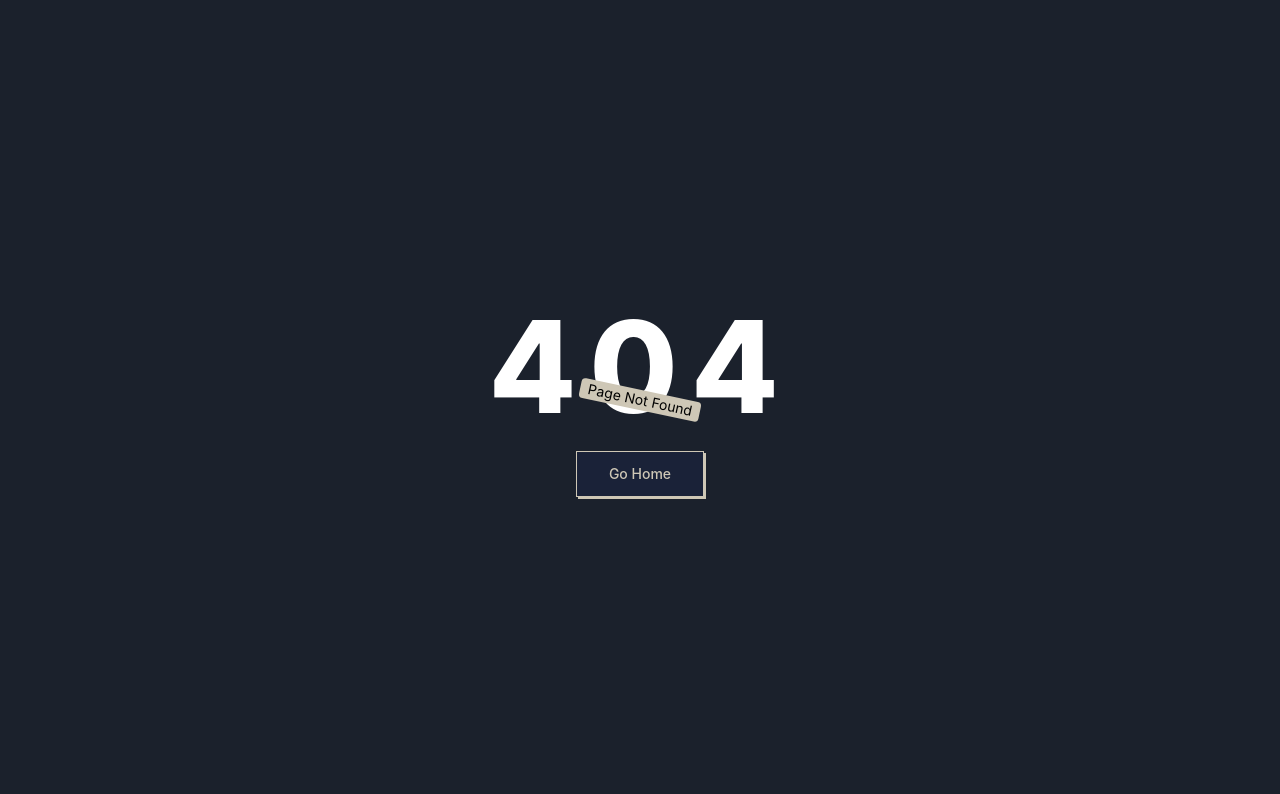
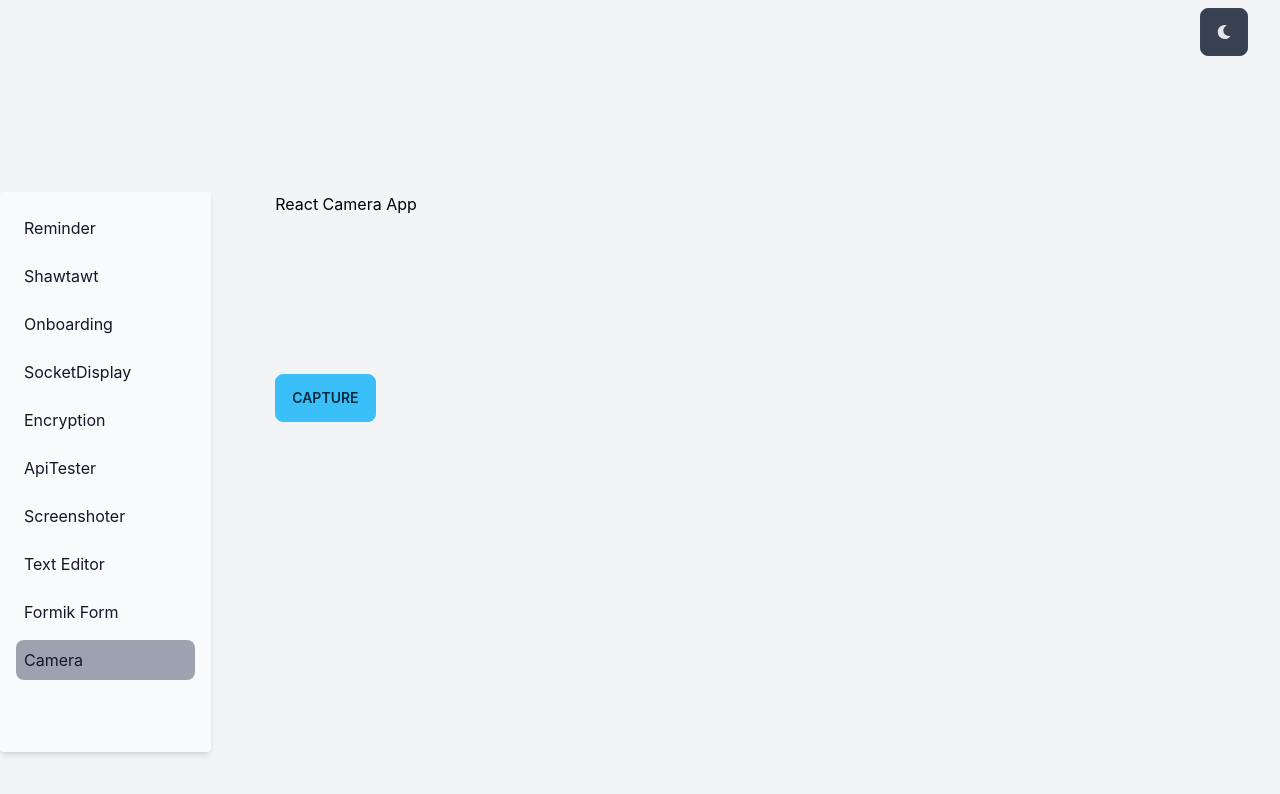
Before and after one commit to briankarlsayen/prototype-fe, a React (Vite) app: page /camera in a window 1280 px wide. Before the commit this address had no page. Shown: the top 794 px of the page. Built offline with nearby package versions, Linux system fonts and the light colour scheme; no server answers.

Commit message:
camera page

```diff
--- a/src/App.tsx
+++ b/src/App.tsx
@@ -1,10 +1,10 @@
-import { Outlet, Link } from 'react-router-dom';
-import { useLocation } from 'react-router-dom';
-import { FaBars, FaTools } from 'react-icons/fa';
-import { useState, useEffect } from 'react';
-import Home from './components/Home';
-import useColorMode from './components/hooks/useColorMode';
-import { FaSun, FaMoon } from 'react-icons/fa';
+import { Outlet, Link } from "react-router-dom";
+import { useLocation } from "react-router-dom";
+import { FaBars, FaTools } from "react-icons/fa";
+import { useState, useEffect } from "react";
+import Home from "./components/Home";
+import useColorMode from "./components/hooks/useColorMode";
+import { FaSun, FaMoon } from "react-icons/fa";
 
 interface IProps extends SidebarProps {
   // title: string;
@@ -34,7 +34,7 @@ const SidebarItem = ({
   return (
     <li
       className={
-        loc === route ? 'dark:bg-gray-500 rounded-lg w-full bg-gray-400' : ''
+        loc === route ? "dark:bg-gray-500 rounded-lg w-full bg-gray-400" : ""
       }
     >
       <Link
@@ -47,11 +47,11 @@ const SidebarItem = ({
       >
         <p
           data-tip={description}
-          className='tooltip flex items-center p-2 text-base font-normal text-gray-900 rounded-lg dark:text-white hover:bg-gray-400 dark:hover:bg-gray-500 cursor-pointer'
+          className="tooltip flex items-center p-2 text-base font-normal text-gray-900 rounded-lg dark:text-white hover:bg-gray-400 dark:hover:bg-gray-500 cursor-pointer"
         >
           {title}
           {ongoing && (
-            <span className='pl-2 text-red-400'>
+            <span className="pl-2 text-red-400">
               <FaTools />
             </span>
           )}
@@ -84,50 +84,55 @@ function App() {
     //   description: "verify email address and send email",
     // },
     {
-      title: 'Reminder',
-      route: '/reminders',
-      description: 'to be cont.',
+      title: "Reminder",
+      route: "/reminders",
+      description: "to be cont.",
     },
     {
-      title: 'Shawtawt',
-      route: '/shawtawt',
-      description: 'show messages based on timestamp',
+      title: "Shawtawt",
+      route: "/shawtawt",
+      description: "show messages based on timestamp",
     },
 
     {
-      title: 'Onboarding',
-      route: '/onboarding',
-      description: 'multi step form',
+      title: "Onboarding",
+      route: "/onboarding",
+      description: "multi step form",
     },
     {
-      title: 'SocketDisplay',
-      route: '/socketdisplay',
-      description: 'socket displaying',
+      title: "SocketDisplay",
+      route: "/socketdisplay",
+      description: "socket displaying",
     },
     {
-      title: 'Encryption',
-      route: '/encryption',
-      description: 'encrypt text',
+      title: "Encryption",
+      route: "/encryption",
+      description: "encrypt text",
     },
     {
-      title: 'ApiTester',
-      route: '/api-tester',
-      description: 'test api routes',
+      title: "ApiTester",
+      route: "/api-tester",
+      description: "test api routes",
     },
     {
-      title: 'Screenshoter',
-      route: '/screenshoter',
-      description: 'screen a website',
+      title: "Screenshoter",
+      route: "/screenshoter",
+      description: "screen a website",
     },
     {
-      title: 'Text Editor',
-      route: '/text-editor',
-      description: 'write text using Editor.js',
+      title: "Text Editor",
+      route: "/text-editor",
+      description: "write text using Editor.js",
     },
     {
-      title: 'Formik Form',
-      route: '/formik-form',
-      description: 'form using formik, yup, and MUI v5',
+      title: "Formik Form",
+      route: "/formik-form",
+      description: "form using formik, yup, and MUI v5",
+    },
+    {
+      title: "Camera",
+      route: "/camera",
+      description: "camera for mobile and desktop use",
     },
   ];
 
@@ -141,35 +146,35 @@ function App() {
 
   useEffect(() => {
     checkWinWidth();
-    window.addEventListener('resize', checkWinWidth);
+    window.addEventListener("resize", checkWinWidth);
     return () => {
-      window.removeEventListener('resize', checkWinWidth);
+      window.removeEventListener("resize", checkWinWidth);
     };
   }, []);
   return (
-    <div className='min-h-screen h-full relative dark:bg-gray-700 bg-gray-100 overflow-x-hidden'>
-      <div className='pb-32 items-center flex w-full'>
+    <div className="min-h-screen h-full relative dark:bg-gray-700 bg-gray-100 overflow-x-hidden">
+      <div className="pb-32 items-center flex w-full">
         <FaBars
           onClick={() => setModalShow(!modalShow)}
-          className='w-10 h-10 p-2 cursor-pointer flex md:hidden'
+          className="w-10 h-10 p-2 cursor-pointer flex md:hidden"
         />
-        <div className='flex-1'></div>
+        <div className="flex-1"></div>
 
         <button
-          onClick={() => setColorMode(colorMode === 'light' ? 'dark' : 'light')}
-          className='custom-btn-bg flex-row-reverse float-right m-2 mr-8'
+          onClick={() => setColorMode(colorMode === "light" ? "dark" : "light")}
+          className="custom-btn-bg flex-row-reverse float-right m-2 mr-8"
         >
-          {colorMode === 'light' ? <FaSun /> : <FaMoon />}
+          {colorMode === "light" ? <FaSun /> : <FaMoon />}
         </button>
       </div>
 
       <div
-        className='h-full min-h-[calc(100vh-12rem)] flex min-w-[calc(100vw-8rem)] transition-all duration-500 w-screen'
-        aria-label='Sidebar'
+        className="h-full min-h-[calc(100vh-12rem)] flex min-w-[calc(100vw-8rem)] transition-all duration-500 w-screen"
+        aria-label="Sidebar"
       >
         {modalShow ? (
-          <div className='absolute md:relative top-10 md:top-0 px-4 py-4 rounded w-full bg-gray-50 dark:bg-gray-800 md:w-[16rem] md:h-[70vh] shadow-md z-50'>
-            <ul className='space-y-2 '>
+          <div className="absolute md:relative top-10 md:top-0 px-4 py-4 rounded w-full bg-gray-50 dark:bg-gray-800 md:w-[16rem] md:h-[70vh] shadow-md z-50">
+            <ul className="space-y-2 ">
               {sideBarItems?.map((item) => {
                 return (
                   <SidebarItem
@@ -186,9 +191,9 @@ function App() {
             </ul>
           </div>
         ) : null}
-        {window.innerWidth >= breakPoint ? <div className='p-4'></div> : null}
-        <div id='content' className='w-full px-8 mb-8'>
-          {location.pathname === '/' ? <Home /> : <Outlet />}
+        {window.innerWidth >= breakPoint ? <div className="p-4"></div> : null}
+        <div id="content" className="w-full px-8 mb-8">
+          {location.pathname === "/" ? <Home /> : <Outlet />}
         </div>
       </div>
     </div>
--- /dev/null
+++ b/src/components/pages/Camera/index.old.tsx
@@ -0,0 +1,48 @@
+import React, { SVGProps, useEffect, useRef, useState } from "react";
+
+function Camera() {
+  const [image, setImage] = useState(null);
+  const videoRef = useRef(null);
+  const canvasRef = useRef(null);
+
+  useEffect(() => {
+    navigator.mediaDevices
+      .getUserMedia({ video: { width: 300, height: 300 } })
+      .then((stream) => (videoRef.current.srcObject = stream))
+      .catch((error) => console.log("error", error));
+  }, []);
+
+  const paintToCanvas = () => {
+    let video = videoRef.current;
+    let photo = canvasRef.current;
+    let ctx = photo.getContext("2d");
+
+    const width = 300;
+    const height = 300;
+    photo.width = width;
+    photo.height = height;
+
+    return setInterval(() => {
+      ctx.drawImage(video, 0, 0, width, height);
+    }, 200);
+  };
+
+  const handleCapture = () => {
+    let photo = canvasRef.current;
+    const imageDataUri = photo.toDataURL();
+    setImage(imageDataUri);
+  };
+
+  return (
+    <div>
+      <h1>React Camera App</h1>
+      <video ref={videoRef} onCanPlay={() => paintToCanvas()} autoPlay></video>
+      <canvas ref={canvasRef} style={{ display: "none" }}></canvas>
+      {image && <img src={image} />}
+      <button onClick={handleCapture}>Capture</button>
+      {/* <div>{stream && <video ref={videoRef} autoPlay playsInline />}</div> */}
+    </div>
+  );
+}
+
+export default Camera;
--- /dev/null
+++ b/src/components/pages/Camera/index.tsx
@@ -0,0 +1,95 @@
+import React, { SVGProps, useEffect, useRef, useState } from "react";
+
+function Camera() {
+  const [image, setImage] = useState(null);
+  const videoRef = useRef(null);
+  const canvasRef = useRef(null);
+
+  const isMobileDevice = () => {
+    return /Mobi|Android/i.test(navigator.userAgent);
+  };
+
+  const startCamera = async (constraints) => {
+    try {
+      const mediaStream = await navigator.mediaDevices.getUserMedia(
+        constraints
+      );
+      videoRef.current.srcObject = mediaStream;
+    } catch (error) {
+      console.error("Error accessing camera:", error);
+    }
+  };
+
+  useEffect(() => {
+    const checkMobileAndStartCamera = async () => {
+      if (isMobileDevice()) {
+        await startCamera({
+          video: { facingMode: "user", width: 300, height: 300 },
+        });
+      } else {
+        await startCamera({ video: { width: 300, height: 300 } });
+      }
+    };
+
+    checkMobileAndStartCamera();
+
+    // navigator.mediaDevices
+    //   .getUserMedia({ video: { width: 300, height: 300 } })
+    //   .then((stream) => (videoRef.current.srcObject = stream))
+    //   .catch((error) => console.log("error", error));
+  }, [image]);
+
+  const paintToCanvas = () => {
+    let video = videoRef.current;
+    let photo = canvasRef.current;
+    let ctx = photo.getContext("2d");
+
+    const width = 300;
+    const height = 300;
+    photo.width = width;
+    photo.height = height;
+
+    return setInterval(() => {
+      ctx.drawImage(video, 0, 0, width, height);
+    }, 200);
+  };
+
+  const handleCapture = () => {
+    let photo = canvasRef.current;
+    const imageDataUri = photo.toDataURL();
+    setImage(imageDataUri);
+  };
+
+  const handleRetry = () => {
+    setImage(null);
+  };
+
+  return (
+    <div>
+      <h1>React Camera App</h1>
+
+      <canvas ref={canvasRef} style={{ display: "none" }}></canvas>
+      {image ? (
+        <img src={image} />
+      ) : (
+        <video
+          ref={videoRef}
+          onCanPlay={() => paintToCanvas()}
+          autoPlay
+        ></video>
+      )}
+      <div className="flex gap-2 pt-2">
+        {image && (
+          <button onClick={handleRetry} className="btn btn-danger">
+            Retry
+          </button>
+        )}
+        <button onClick={handleCapture} className="btn btn-info ">
+          Capture
+        </button>
+      </div>
+    </div>
+  );
+}
+
+export default Camera;
--- a/tsconfig.json
+++ b/tsconfig.json
@@ -7,7 +7,7 @@
     "skipLibCheck": true,
     "esModuleInterop": true,
     "allowSyntheticDefaultImports": true,
-    "strict": true,
+    "strict": false,
     "forceConsistentCasingInFileNames": true,
     "module": "ESNext",
     "moduleResolution": "Node",
```
Also changed, not shown: src/main.tsx (+34 -29 lines), 1 other file (tests, documents, lock files or other folders).
